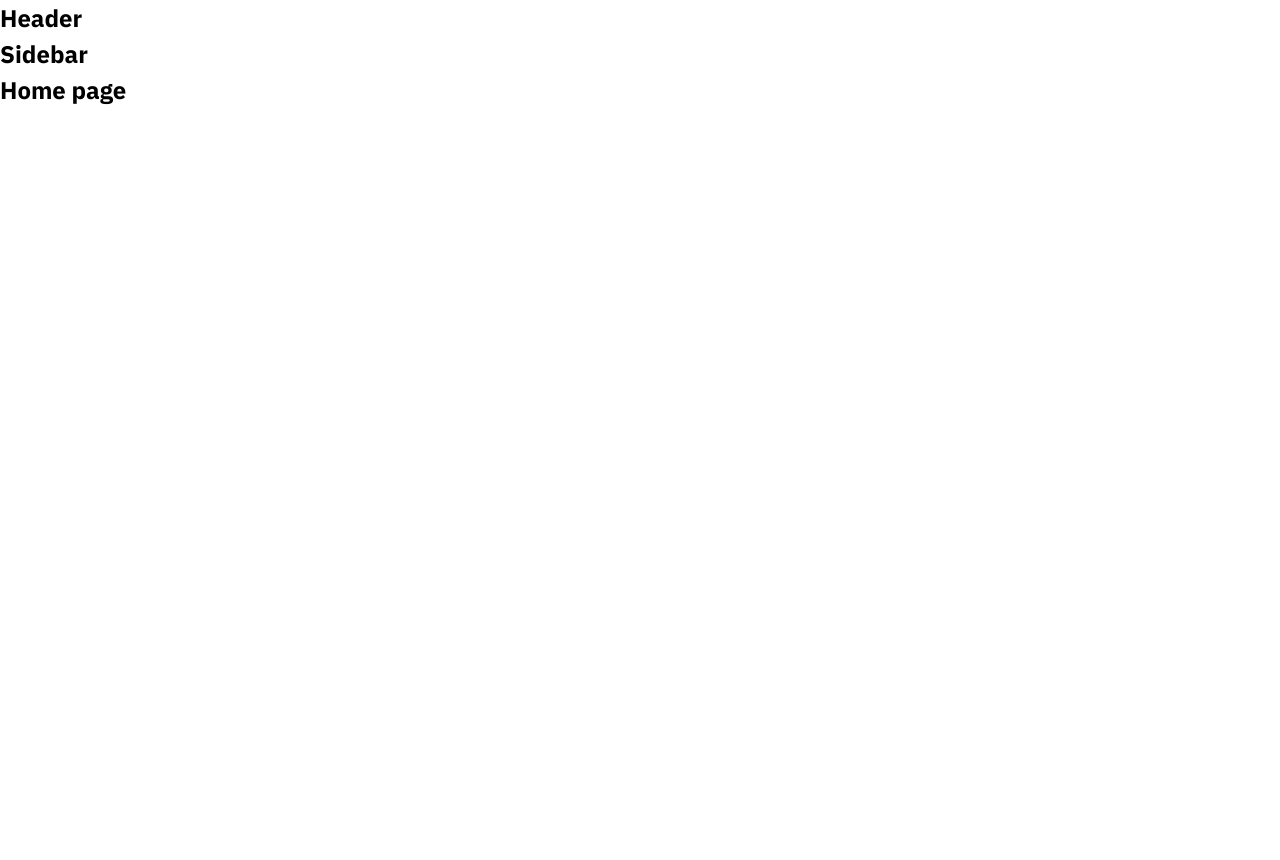
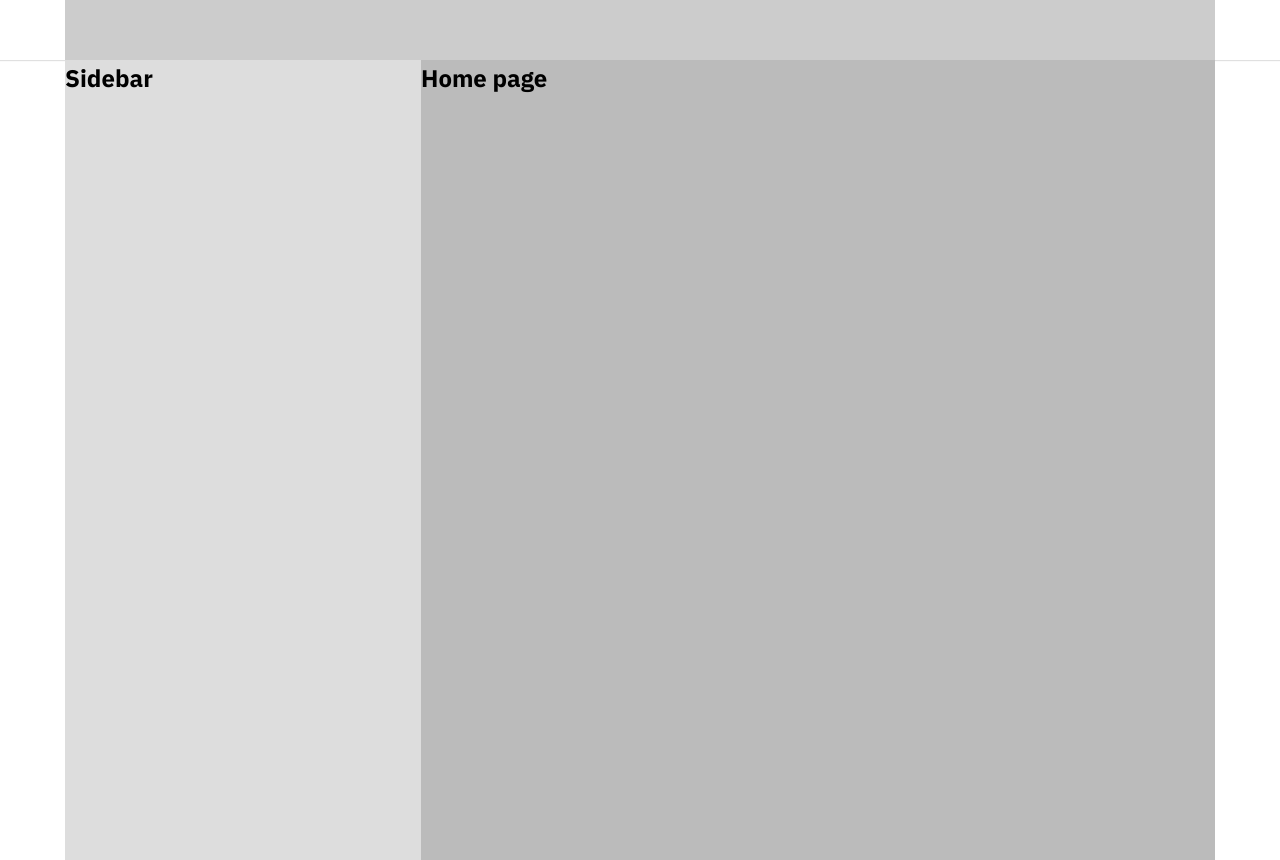
Before and after one commit to Dangg702/tiktok-ui, a React (Create React App) app: page / in a window 1280 px wide. Before the commit the page ends 800 px from the top, so only its background shows below. Built offline with nearby package versions, Linux system fonts and the light colour scheme.

Commit message:
Dựng khung Layout mặc định

```diff
--- a/package.json
+++ b/package.json
@@ -6,6 +6,7 @@
     "@testing-library/jest-dom": "^5.16.5",
     "@testing-library/react": "^13.4.0",
     "@testing-library/user-event": "^13.5.0",
+    "classnames": "^2.3.2",
     "clsx": "^1.2.1",
     "normalize.css": "^8.0.1",
     "react": "^18.2.0",
--- a/src/components/GlobalStyles/GlobalStyles.scss
+++ b/src/components/GlobalStyles/GlobalStyles.scss
@@ -4,6 +4,10 @@
 // Base
 :root {
     --primary-color: #fe2c55;
+
+    // Default layout
+    --default-layout-header-height: 60px;
+    --default-layout-width: 1150px;
 }
 
 * {
--- /dev/null
+++ b/src/components/Layout/DefaultLayout/DefaultLayout.module.scss
@@ -0,0 +1,15 @@
+.wrapper {
+    display: flex;
+    flex-direction: column;
+    align-items: center;
+}
+
+.container {
+    width: var(--default-layout-width);
+    display: flex;
+}
+
+.content {
+    flex: 1;
+    background-color: #bbb;
+}
--- a/src/components/Layout/DefaultLayout/index.js
+++ b/src/components/Layout/DefaultLayout/index.js
@@ -1,13 +1,17 @@
+import classNames from "classnames/bind";
 import Header from "~/components/Layout/components/Header"
+import styles from "./DefaultLayout.module.scss";
 import Sidebar from "~/components/Layout/components/Sidebar"
+
+const cx = classNames.bind(styles)
 
 function DefaultLayout({ children }) {
     return (
-        <div>
+        <div className={cx("wrapper")}>
             <Header />
-            <div className="container">
+            <div className={cx("container")}>
                 <Sidebar />
-                <div className="content">
+                <div className={cx("content")}>
                     {children}
                 </div>
             </div>
--- a/src/components/Layout/HeaderOnly/index.js
+++ b/src/components/Layout/HeaderOnly/index.js
@@ -1,6 +1,6 @@
 import Header from "~/components/Layout/components/Header"
 
-function DefaultLayout({ children }) {
+function HeaderOnly({ children }) {
     return (
         <div>
             <Header />
@@ -11,4 +11,4 @@
      );
 }
 
-export default DefaultLayout;
+export default HeaderOnly;
--- /dev/null
+++ b/src/components/Layout/components/Header/Header.module.scss
@@ -0,0 +1,13 @@
+.wrapper {
+    width: 100%;
+    height: var(--default-layout-header-height);
+    box-shadow: 0 1px 1px rgb(0 0 0 / 12%);
+    display: flex;
+    justify-content: center;
+}
+
+.inner {
+    height: 100%;
+    width: var(--default-layout-width);
+    background-color: #ccc;
+}
--- a/src/components/Layout/components/Header/index.js
+++ b/src/components/Layout/components/Header/index.js
@@ -1,7 +1,16 @@
+import classNames from 'classnames/bind';
+import styles from './Header.module.scss';
+
+// bind ràng buộc theo styles đã import --> trả về func
+// classNames giúp viết được tên class có chứa dấu -
+const cx = classNames.bind(styles);
+
 function Header() {
     return (
-        <h2>Header</h2>
-     );
+        <header className={cx('wrapper')}>
+            <div className={cx('inner')}></div>
+        </header>
+    );
 }
 
 export default Header;
--- /dev/null
+++ b/src/components/Layout/components/Sidebar/Sidebar.module.scss
@@ -0,0 +1,5 @@
+.wrapper {
+    width: 356px;
+    min-height: 100vh;
+    background-color: #ddd;
+}
--- a/src/components/Layout/components/Sidebar/index.js
+++ b/src/components/Layout/components/Sidebar/index.js
@@ -1,6 +1,13 @@
+import classNames from "classnames/bind"
+import styles from "./Sidebar.module.scss"
+
+const cx = classNames.bind(styles)
+
 function Sidebar() {
     return (
-        <h2>Sidebar</h2>
+        <aside className={cx("wrapper")}>
+            <h2>Sidebar</h2>
+        </aside>
      );
 }
 
```
Also changed, not shown: 1 other file (tests, documents, lock files or other folders).
